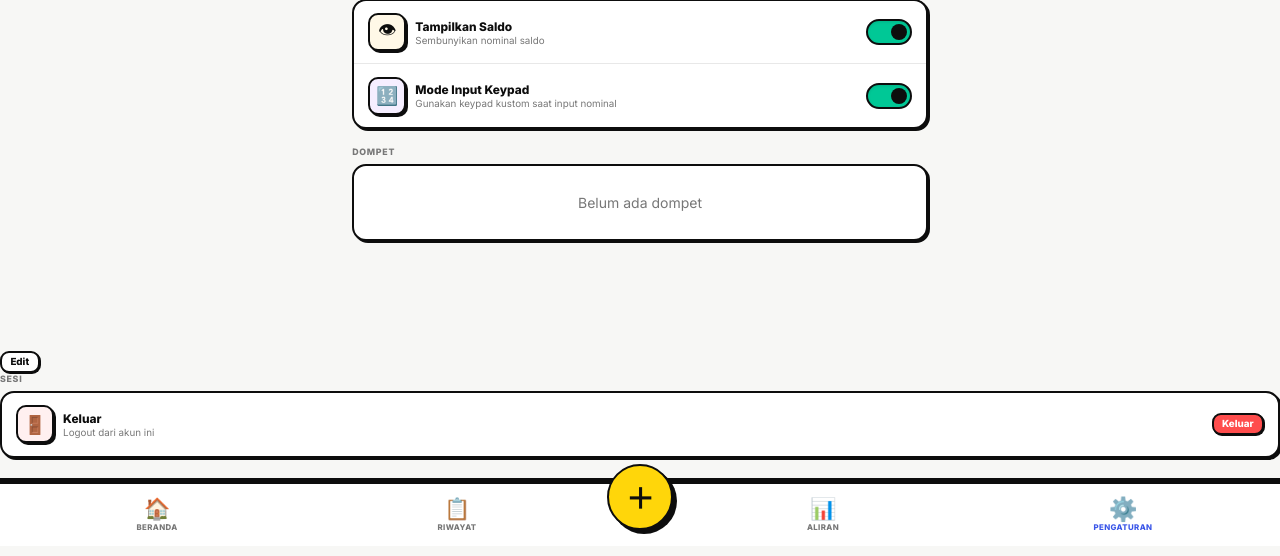
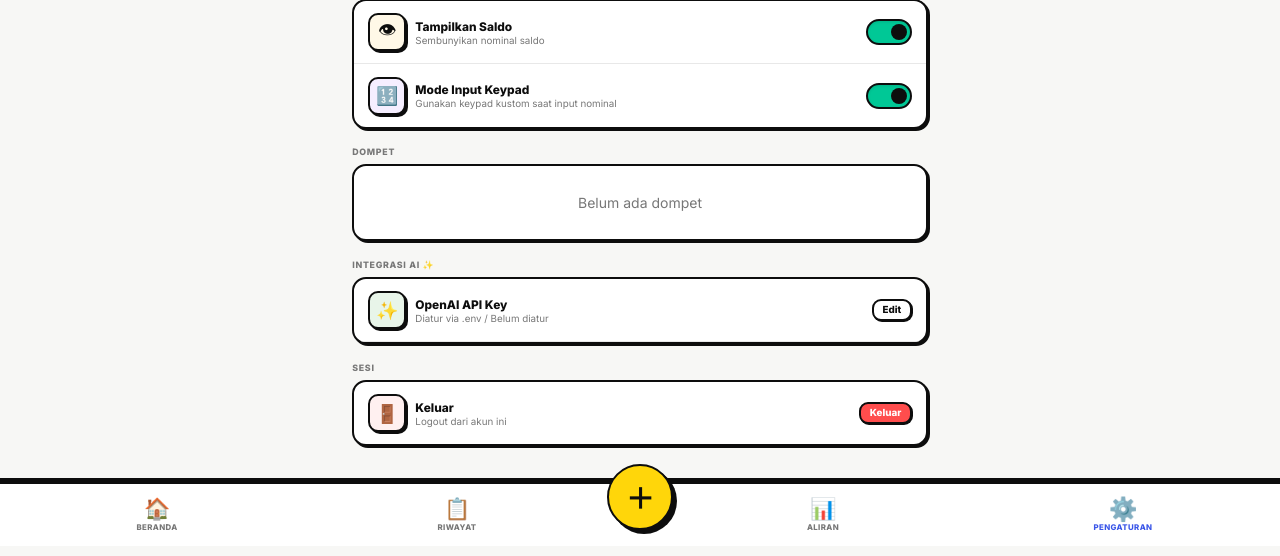
Before and after one commit to NixxyHorwitz/finance, a PHP site: page /settings in a window 1280 px wide. Shown: the part 254-810 px from the top of the page. Before the commit the page ends 788 px from the top, so only its background shows below. Run offline with PHP 8.4, Linux system fonts and the light colour scheme; the visitor is signed in with stand-in values (Sample User, id 1); data that the repository does not hold is empty; some libraries are stand-ins or nearby versions.

Commit message:
fix(ui): restore and fix broken AI integration block in settings, update to OpenAI UI

```diff
--- a/settings.php
+++ b/settings.php
@@ -122,7 +122,17 @@ include 'src/components/_head.php';
     </div>
   </div>
 
-
+  <!-- Integrasi AI -->
+  <div class="settings-section">
+    <div class="settings-section-title">Integrasi AI &#x2728;</div>
+    <div class="settings-card">
+      <div class="settings-item" id="aiRow">
+        <div class="settings-item-left">
+          <div class="settings-icon" style="background:#E8F5E9;">&#x2728;</div>
+          <div>
+            <div class="settings-label">OpenAI API Key</div>
+            <div class="settings-sub" id="aiStatus">Mengecek&#x2026;</div>
+          </div>
         </div>
         <button class="btn btn-ghost btn-xs" onclick="toggleEdit('aiEdit')">Edit</button>
       </div>
@@ -130,15 +140,14 @@ include 'src/components/_head.php';
         <div id="aiAlert" class="alert alert-err"></div>
         <div id="aiOk" class="alert alert-ok"></div>
         <p style="font-size:0.7rem;color:var(--muted);margin-bottom:0.5rem;line-height:1.5;">
-          Dapatkan API key gratis di <a href="https://aistudio.google.com/apikey" target="_blank" style="color:var(--blue);font-weight:700;">aistudio.google.com</a> &mdash; 1 juta token/hari, no CC required.<br>
-          Kalau diisi, transaksi akan dikategorikan pakai Gemini AI (lebih akurat).
+          Dapatkan API key di <a href="https://platform.openai.com/api-keys" target="_blank" style="color:var(--blue);font-weight:700;">platform.openai.com</a>.<br>
+          Kalau diisi, transaksi akan dikategorikan otomatis dengan cerdas.
         </p>
         <div class="inline-edit-row">
-          <input type="password" id="geminiApiKey" placeholder="AIzaSy...">
-          <button class="btn btn-xs" onclick="saveGeminiKey()" style="flex-shrink:0">Simpan</button>
+          <input type="password" id="openaiApiKey" placeholder="sk-proj-...">
+          <button class="btn btn-xs" onclick="saveOpenAIKey()" style="flex-shrink:0">Simpan</button>
         </div>
       </div>
-
     </div>
   </div>
 
@@ -481,8 +490,42 @@ function toast(msg,type='') {
   setTimeout(()=>t.remove(),2600);
 }
 
+// --- OpenAI API ---
+async function saveOpenAIKey() {
+  const alertErr = document.getElementById('aiAlert');
+  const alertOk  = document.getElementById('aiOk');
+  alertErr.classList.remove('show'); alertOk.classList.remove('show');
+  const key = document.getElementById('openaiApiKey').value.trim();
+  if (!key) { alertErr.textContent='API Key tidak boleh kosong.'; alertErr.classList.add('show'); return; }
+
+  const fd = new FormData(); fd.append('key','openai_api_key'); fd.append('value',key);
+  try {
+    const res = await fetch('src/actions/settings.php?action=save_setting',{method:'POST',body:fd});
+    const d = await res.json();
+    if (d.success) {
+      alertOk.textContent='API Key tersimpan.'; alertOk.classList.add('show');
+      document.getElementById('aiStatus').textContent='Terhubung \u2705';
+      document.getElementById('aiStatus').style.color='var(--mint)';
+      document.getElementById('openaiApiKey').value='';
+    } else { alertErr.textContent=d.message; alertErr.classList.add('show'); }
+  } catch { alertErr.textContent='Koneksi gagal.'; alertErr.classList.add('show'); }
+}
+
+async function checkOpenAIStatus() {
+  try {
+    const res = await fetch('src/actions/settings.php?action=get_setting&key=openai_api_key');
+    const d = await res.json();
+    if (d.success && d.value && d.value.trim() !== '') {
+      document.getElementById('aiStatus').textContent = 'Terhubung \u2705';
+      document.getElementById('aiStatus').style.color = 'var(--mint)';
+    } else {
+      document.getElementById('aiStatus').textContent = 'Diatur via .env / Belum diatur';
+    }
+  } catch(e) {}
+}
+
 // --- Init ---
-initToggles(); renderWalletSettings(); loadGeminiKeyStatus();
+initToggles(); renderWalletSettings(); checkOpenAIStatus();
 </script>
 </body>
 </html>
```
